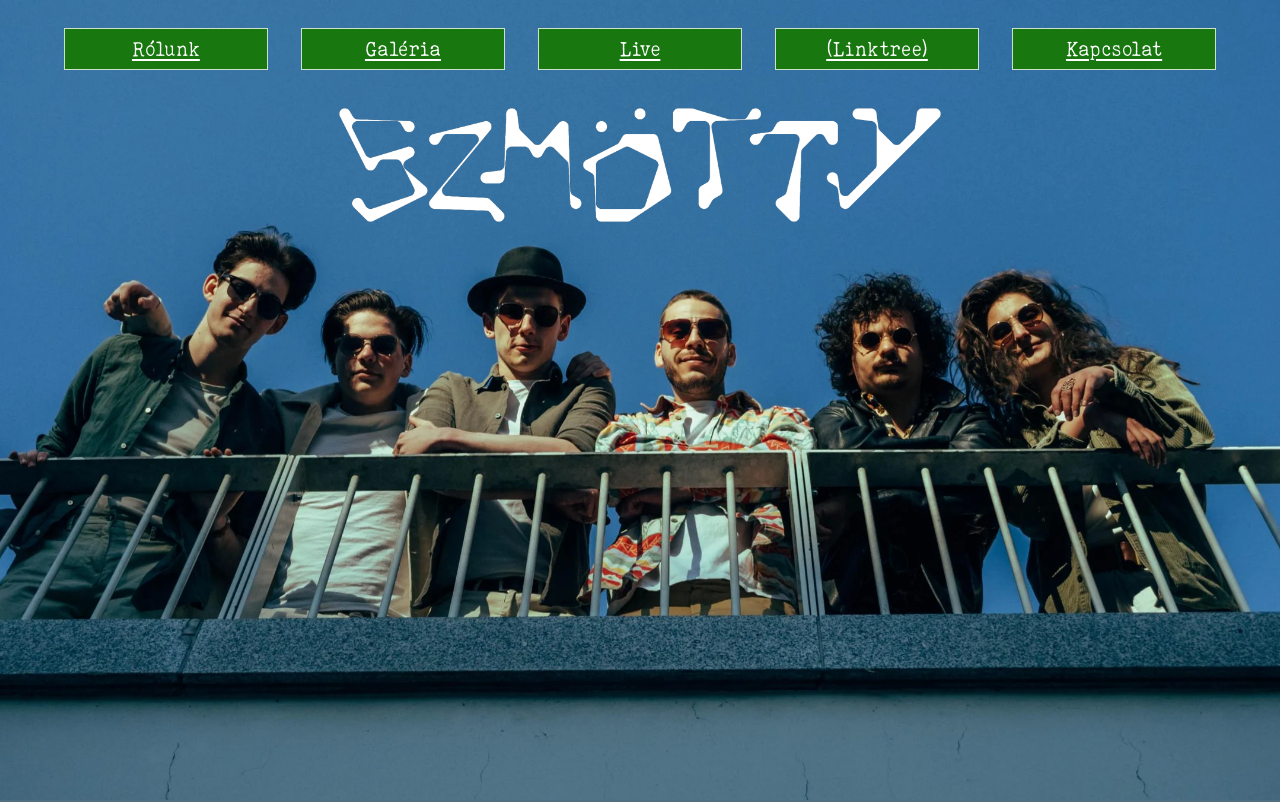
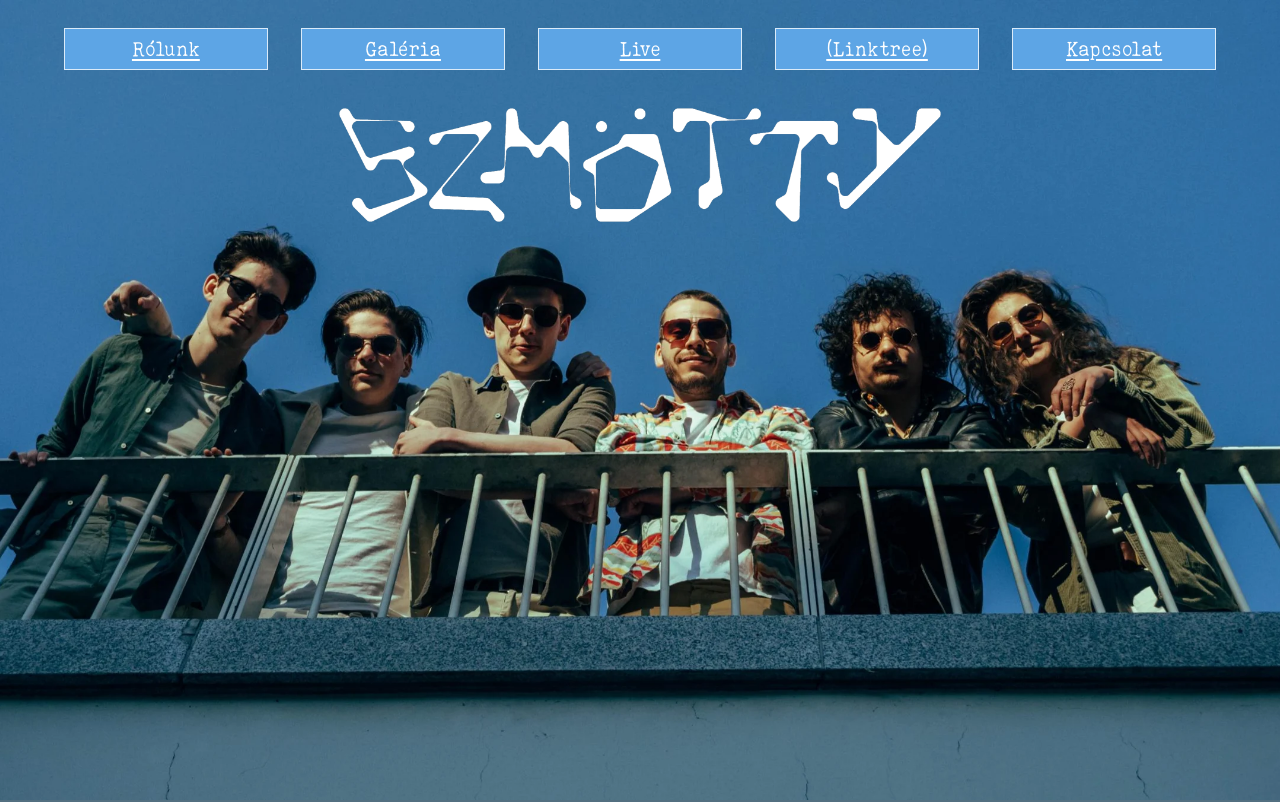
Before and after one commit to ProfesszorPeter/szmotty, a plain HTML site: page index.html in a window 1280 px wide. Shown: the top 802 px of the page. Drawn offline with Linux system fonts and the light colour scheme.

Commit message:
menu colors?

```diff
--- a/style.css
+++ b/style.css
@@ -10,8 +10,8 @@
     color-scheme: dark;
     --paper: #fff;
     --blue: #526f80;
-    --green: #18770f;
-    --active-blue: #2a648f;
+    --green:#5da5e5;
+    --active-blue: #B76E66;
     --menu-height: 5.25rem;
     --page-padding: clamp(1.25rem, 6vw, 6rem);
 }
```
